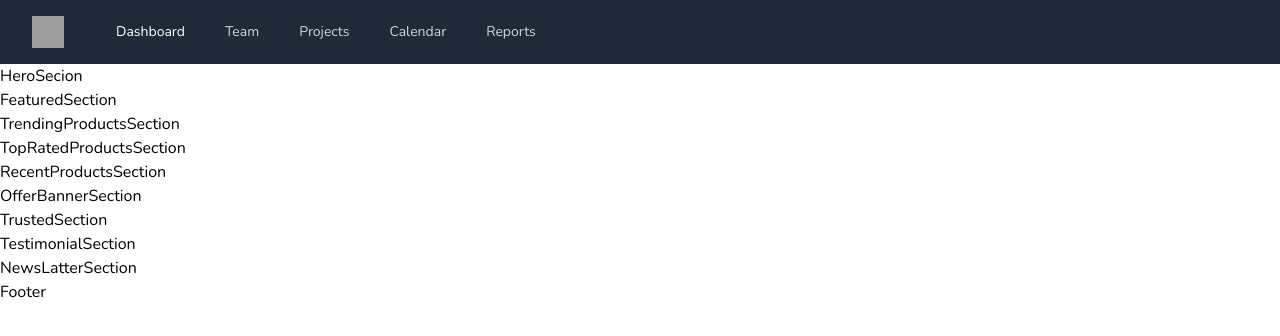
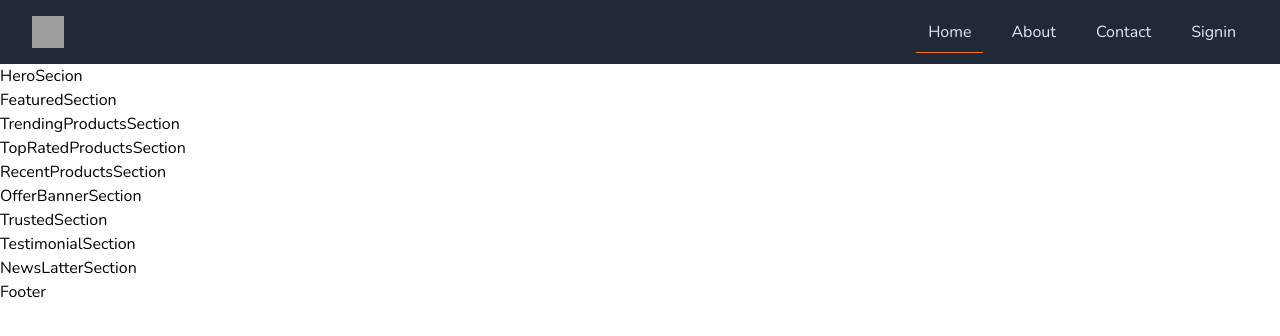
Before and after one commit to ashiqur-r-biplop/glamorex, a Next.js app: page / in a window 1280 px wide. Shown: the top 336 px of the page. Built offline with nearby package versions, Linux system fonts and the light colour scheme; grey boxes are pictures that could not be loaded.

Commit message:
navbar added

```diff
--- /dev/null
+++ b/src/app/(customers)/components/HelpingCompo/NavLink.jsx
@@ -0,0 +1,15 @@
+'use client'
+import Link from 'next/link';
+import { usePathname, useRouter } from 'next/navigation'
+import React from 'react';
+
+const NavLink = ({ href, children }) => {
+    const pathname = usePathname()
+    const isActive = pathname === href || href.startsWith(pathname + '/');
+
+    return (
+        <Link href={href} className={`${isActive && 'border-b border-orange-500'} px-3 py-2 text-slate-200`}>{children}</Link>
+    );
+};
+
+export default NavLink;
--- a/src/app/(customers)/components/shared/Navbar.jsx
+++ b/src/app/(customers)/components/shared/Navbar.jsx
@@ -1,15 +1,24 @@
 'use client'
 import { Transition } from "@headlessui/react";
 import { useState } from "react";
+import NavLink from "../HelpingCompo/NavLink";
 
+function Nav() {
+    const [isOpen, setIsOpen] = useState(false);
 
-const Navbar = () => {
-    const [isOpen, setIsOpen] = useState(false)
+    const menu = <>
+        <NavLink href={'/'}>Home</NavLink>
+        <NavLink href={'/about'}>About</NavLink>
+        <NavLink href={'/contact'}>Contact</NavLink>
+        <NavLink href={'/signin'}>Signin</NavLink>
+    </>
+
     return (
         <nav className="bg-gray-800">
-            <div className="max-w-7xl mx-auto px-4 sm:px-6 lg:px-8">
+            <div className="max-w-7xl mx-auto px-1 sm:px-6 lg:px-8">
                 <div className="flex items-center justify-between h-16">
-                    <div className="flex items-center">
+
+                    {/* logo */}
                     <div className="flex-shrink-0">
                         <img
                             className="h-8 w-8"
@@ -17,45 +26,17 @@ const Navbar = () => {
                             alt="Workflow"
                         />
                     </div>
+
+                    <div className="flex items-center">
+                        {/* desktop nav */}
                         <div className="hidden md:block">
                             <div className="ml-10 flex items-baseline space-x-4">
-                                <a
-                                    href="#"
-                                    className=" hover:bg-gray-700 text-white px-3 py-2 rounded-md text-sm font-medium"
-                                >
-                                    Dashboard
-                                </a>
-
-                                <a
-                                    href="#"
-                                    className="text-gray-300 hover:bg-gray-700 hover:text-white px-3 py-2 rounded-md text-sm font-medium"
-                                >
-                                    Team
-                                </a>
-
-                                <a
-                                    href="#"
-                                    className="text-gray-300 hover:bg-gray-700 hover:text-white px-3 py-2 rounded-md text-sm font-medium"
-                                >
-                                    Projects
-                                </a>
-
-                                <a
-                                    href="#"
-                                    className="text-gray-300 hover:bg-gray-700 hover:text-white px-3 py-2 rounded-md text-sm font-medium"
-                                >
-                                    Calendar
-                                </a>
-
-                                <a
-                                    href="#"
-                                    className="text-gray-300 hover:bg-gray-700 hover:text-white px-3 py-2 rounded-md text-sm font-medium"
-                                >
-                                    Reports
-                                </a>
+                                {menu}
                             </div>
                         </div>
                     </div>
+
+                    {/* mobile menu toggle button */}
                     <div className="-mr-2 flex md:hidden">
                         <button
                             onClick={() => setIsOpen(!isOpen)}
@@ -100,9 +81,11 @@ const Navbar = () => {
                             )}
                         </button>
                     </div>
+
                 </div>
             </div>
 
+            {/* mobile nav */}
             <Transition
                 show={isOpen}
                 enter="transition ease-out duration-100 transform"
@@ -114,47 +97,15 @@ const Navbar = () => {
             >
                 {(ref) => (
                     <div className="md:hidden" id="mobile-menu">
-                        <div ref={ref} className="px-2 pt-2 pb-3 space-y-1 sm:px-3">
-                            <a
-                                href="#"
-                                className="hover:bg-gray-700 text-white block px-3 py-2 rounded-md text-base font-medium"
-                            >
-                                Dashboard
-                            </a>
-
-                            <a
-                                href="#"
-                                className="text-gray-300 hover:bg-gray-700 hover:text-white block px-3 py-2 rounded-md text-base font-medium"
-                            >
-                                Team
-                            </a>
-
-                            <a
-                                href="#"
-                                className="text-gray-300 hover:bg-gray-700 hover:text-white block px-3 py-2 rounded-md text-base font-medium"
-                            >
-                                Projects
-                            </a>
-
-                            <a
-                                href="#"
-                                className="text-gray-300 hover:bg-gray-700 hover:text-white block px-3 py-2 rounded-md text-base font-medium"
-                            >
-                                Calendar
-                            </a>
-
-                            <a
-                                href="#"
-                                className="text-gray-300 hover:bg-gray-700 hover:text-white block px-3 py-2 rounded-md text-base font-medium"
-                            >
-                                Reports
-                            </a>
+                        <div ref={ref} className="px-2 pt-2 pb-3 space-y-1 sm:px-3 flex flex-col">
+                            {menu}
                         </div>
                     </div>
                 )}
             </Transition>
         </nav>
+
     );
-};
+}
 
-export default Navbar;
+export default Nav;
--- /dev/null
+++ b/src/app/(customers)/signin/page.jsx
@@ -0,0 +1,11 @@
+import React from 'react';
+
+const SignInPage = () => {
+    return (
+        <div>
+            <h2>This is signin page!</h2>
+        </div>
+    );
+};
+
+export default SignInPage;
--- /dev/null
+++ b/src/app/(customers)/signup/page.jsx
@@ -0,0 +1,11 @@
+import React from 'react';
+
+const SignUpPage = () => {
+    return (
+        <div>
+            <h2>This is signup page!</h2>
+        </div>
+    );
+};
+
+export default SignUpPage;
```
Lines whose indentation alone changed are shown as unchanged.
